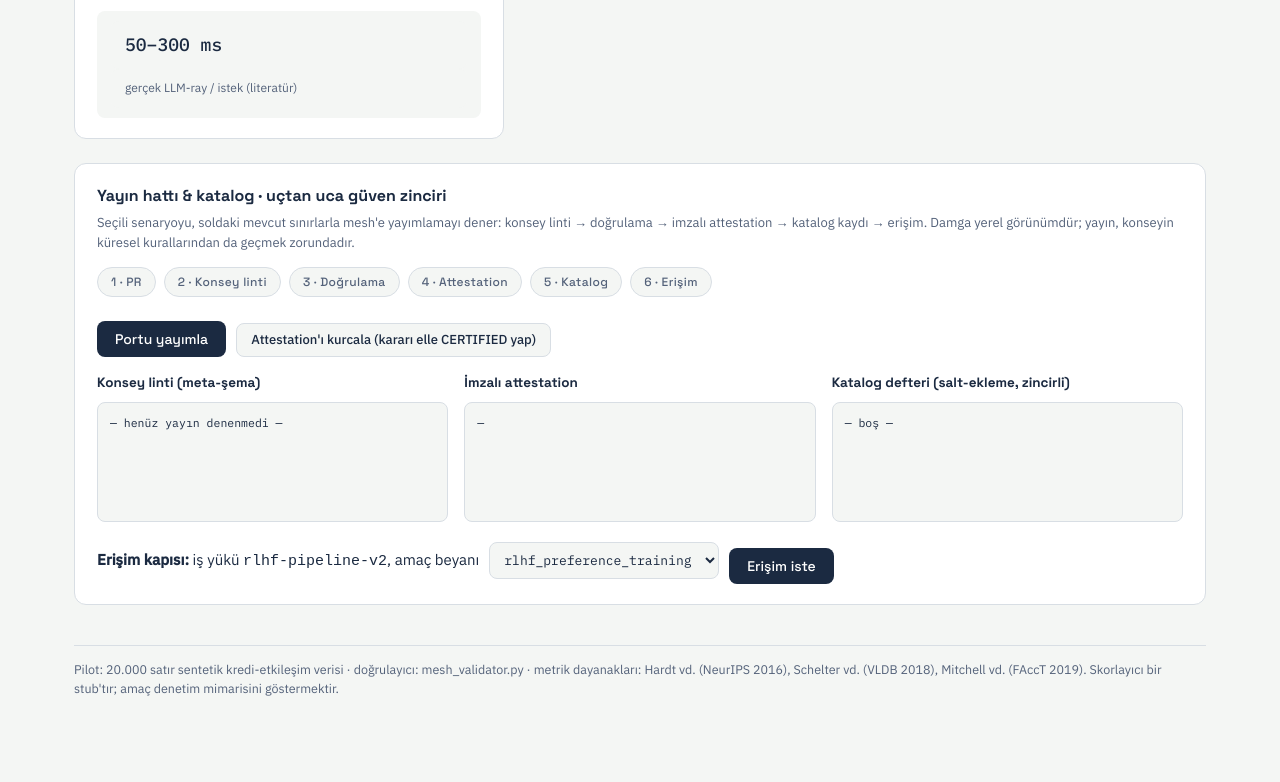
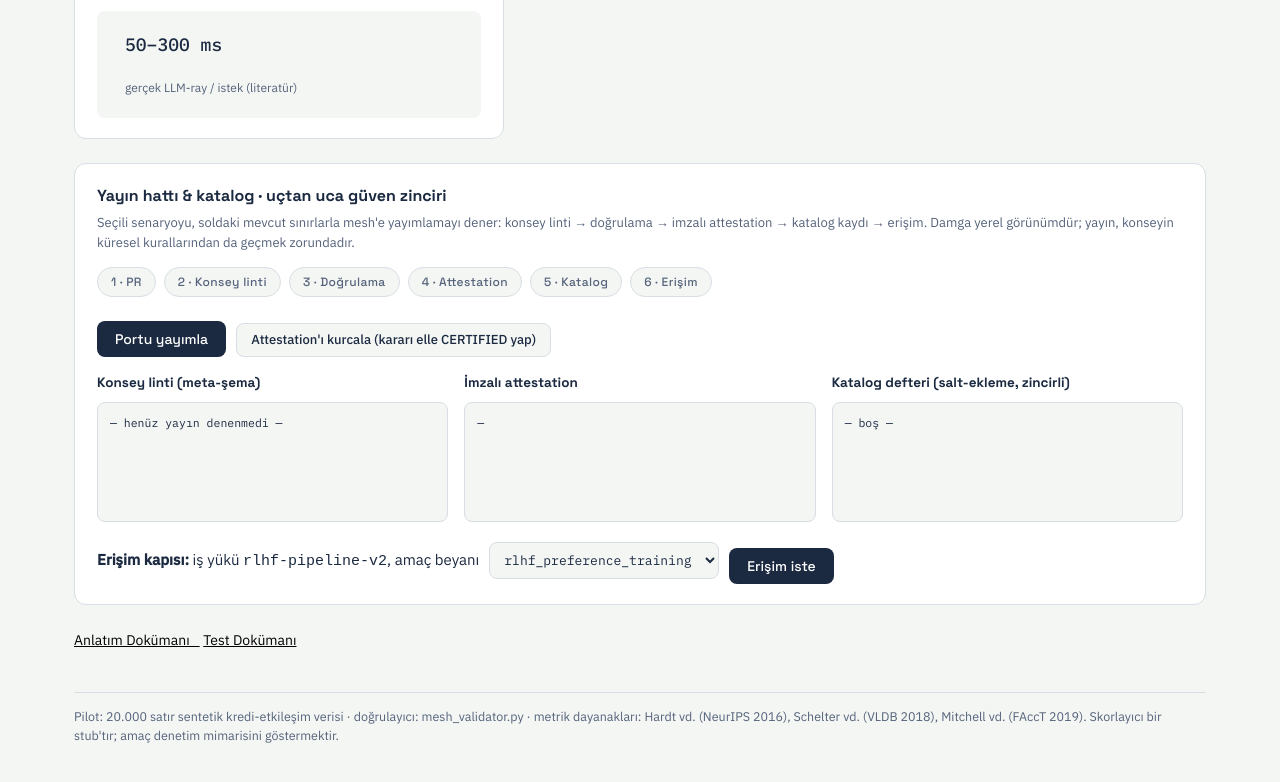
Before and after one commit to Kaan101/bigdata-hw2-web, a plain HTML site: page index.html in a window 1280 px wide. Shown: the part 1379-2161 px from the top of the page. Drawn offline with Linux system fonts and the light colour scheme.

Commit message:
Add files via upload

```diff
--- a/index.html
+++ b/index.html
@@ -265,11 +265,14 @@ footer{margin-top:40px;font-size:12.5px;color:var(--ink-soft);border-top:1px sol
     </div>
     <div class="gr-out" id="gateout"></div>
   </section>
-
+  <br>
+  <div><a style="color:black; font-size: 14px;"  href="AC-DC_Ekran Açıklama.pdf" target="_blank">Anlatım Dokümanı&nbsp;&nbsp;&nbsp;</a>
+  <a style="color:black; font-size: 14px;"  href="Test-caseler.md.pdf" target="_blank">Test Dokümanı</a></div>
   <footer>Pilot: 20.000 satır sentetik kredi-etkileşim verisi · doğrulayıcı: mesh_validator.py ·
   metrik dayanakları: Hardt vd. (NeurIPS 2016), Schelter vd. (VLDB 2018), Mitchell vd. (FAccT 2019).
   Skorlayıcı bir stub'tır; amaç denetim mimarisini göstermektir.</footer>
 </div>
+
 
 <script>
 const DATA = {
```
